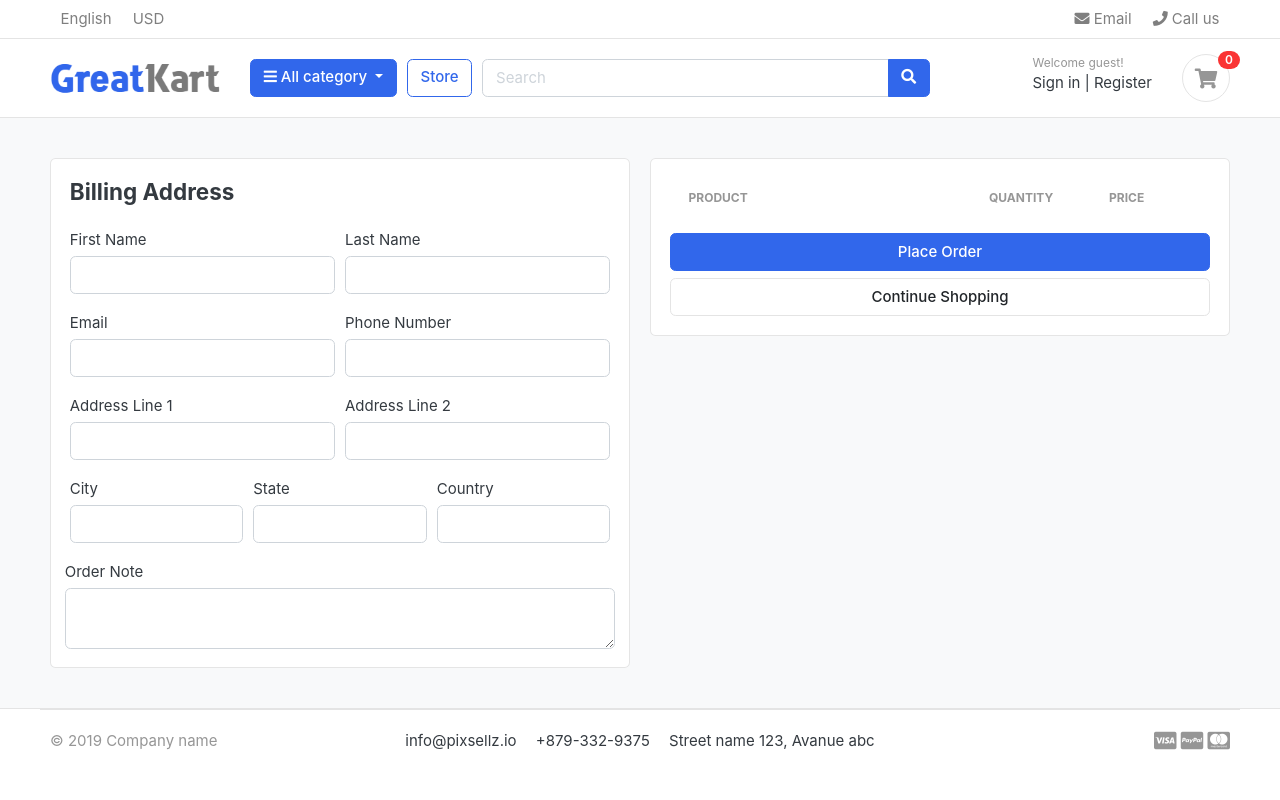
After one commit to almas-yaseen/new, a Django app: page /store/checkout/ in a window 1280 px wide. The commit adds this page. Run offline with Django 5.2, Linux system fonts and the light colour scheme; data comes from the database, SQL or seed files in the repository; tables that the repository leaves empty hold one stand-in row (values such as "Sample post"); lists and menus that the app fills with data are empty; some libraries are stand-ins or nearby versions; some web fonts are replaced.

Commit message:
checkout

```diff
--- a/shop/carts/urls.py
+++ b/shop/carts/urls.py
@@ -5,7 +5,7 @@ urlpatterns = [
     path('add_cart/<int:product_id>/',views.add_cart,name='add_cart'),
     path('remove_cart/<int:product_id>/<int:cart_item_id>',views.remove_cart,name='remove_cart'),
     path('remove_cart_item/<int:product_id>/<int:cart_item_id>',views.remove_cart_item,name='remove_cart_item'),
-
+    path('checkout/',views.checkout,name='checkout'),
 
 
 ]
--- a/shop/carts/views.py
+++ b/shop/carts/views.py
@@ -142,3 +142,29 @@ def cart(request,total=0,quantity=0,cart_items=None):
 
 
     return render(request,'store/cart.html',context)
+
+
+def checkout(request,total=0,quantity=0,cart_items=None):
+    try:
+        tax=0
+        grand_total=0
+        cart = Cart.objects.get(cart_id =_cart_id(request))
+        cart_items = CartItem.objects.filter(cart=cart,is_active=True)
+        for cartitem in cart_items:
+            total +=(cartitem.product.price*cartitem.quantity)
+            quantity += cartitem.quantity
+        tax =(2*total)/100
+        grand_total = total+tax
+    except ObjectDoesNotExist:
+        pass
+
+
+    context = {
+        'total':total,
+        'quantity':quantity,
+        'cart_items':cart_items,
+        'tax':tax,
+        'grand_total':grand_total,
+    }
+
+    return render(request,'store/checkout.html',context)
--- a/shop/store/urls.py
+++ b/shop/store/urls.py
@@ -5,4 +5,5 @@ urlpatterns = [
     path('category/<slug:category_slug>/',views.store,name='products_by_category'),
     path('category/<slug:category_slug>/<slug:product_slug>/',views.product_detail,name='product_detail'),
     path('search/',views.search,name='search'),
+    path('checkout/',views.checkout,name='checkout'),
 ]
--- a/shop/store/views.py
+++ b/shop/store/views.py
@@ -67,3 +67,8 @@ def search(request):
 
 
     return render(request,'store/store.html',context)
+
+
+
+def checkout(request):
+    return render(request,'store/checkout.html')
--- a/shop/templates/store/cart.html
+++ b/shop/templates/store/cart.html
@@ -113,7 +113,7 @@
                 <p class="text-center mb-3">
                     <img src="./images/misc/payments.png" height="26">
                 </p>
-                <a href="./place-order.html" class="btn btn-primary btn-block"> Checkout </a>
+                <a href="{% url 'checkout' %}" class="btn btn-primary btn-block"> Checkout </a>
                 <a href="./store.html" class="btn btn-light btn-block">Continue Shopping</a>
             </div> <!-- card-body.// -->
             </div> <!-- card.// -->
--- /dev/null
+++ b/shop/templates/store/checkout.html
@@ -0,0 +1,140 @@
+{% extends 'base.html' %}
+{% load static %}
+
+{% block content %}
+
+
+<section class="section-content padding-y bg">
+<div class="container">
+
+<!-- ============================ COMPONENT 1 ================================= -->
+
+<div class="row">
+	<aside class="col-lg-6">
+<div class="card">
+  <div class="card-body">
+    <h4 class="card-title mb-4">Billing Address</h4>
+    <form action="" method="POST">
+      {% csrf_token %}
+      <div class="form-row">
+        <div class="col form-group">
+          <label for="">First Name</label>
+          <input type="text" name="first_name" class="form-control" required>
+        </div>
+        <div class="col form-group">
+          <label for="">Last Name</label>
+          <input type="text" name="last_name" class="form-control" required>
+        </div>
+      </div>
+      <div class="form-row">
+        <div class="col form-group">
+          <label for="">Email</label>
+          <input type="email" name="email" class="form-control" required>
+        </div>
+        <div class="col form-group">
+          <label for="">Phone Number</label>
+          <input type="text" name="phone" class="form-control" required>
+        </div>
+      </div>
+      <div class="form-row">
+        <div class="col form-group">
+          <label for="">Address Line 1</label>
+          <input type="text" name="address_line_1" class="form-control" required>
+        </div>
+        <div class="col form-group">
+          <label for="">Address Line 2</label>
+          <input type="text" name="address_line_2" class="form-control">
+        </div>
+      </div>
+      <div class="form-row">
+        <div class="col form-group">
+          <label for="">City</label>
+          <input type="text" name="city" class="form-control" required>
+        </div>
+        <div class="col form-group">
+          <label for="">State</label>
+          <input type="text" name="state" class="form-control" required>
+        </div>
+        <div class="col form-group">
+          <label for="">Country</label>
+          <input type="text" name="country" class="form-control" required>
+        </div>
+        </div>
+        <div class="form-row">
+          <label for="">Order Note</label>
+          <textarea name="order_note" rows="2" class="form-control"></textarea>
+        </div>
+
+
+  </div>
+</div> <!-- card.// -->
+
+	</aside> <!-- col.// -->
+	<aside class="col-lg-6">
+
+		<div class="card">
+		<div class="card-body">
+      <table class="table table-borderless table-shopping-cart">
+      <thead class="text-muted">
+      <tr class="small text-uppercase">
+        <th scope="col">Product</th>
+        <th scope="col" width="120">Quantity</th>
+        <th scope="col" width="120">Price</th>
+
+      </tr>
+      </thead>
+      <tbody>
+
+      {% for cart_item in cart_items %}
+      <tr>
+      	<td>
+      		<figure class="itemside align-items-center">
+      			<div class="aside"><img src="{{ cart_item.product.images.url }}" class="img-sm"></div>
+      			<figcaption class="info">
+      				<a href="{{ cart_item.product.get_url }}" class="title text-dark">{{ cart_item.product.product_name }}</a>
+      				<p class="text-muted small">
+      					{% if cart_item.variations.all %}
+      						{% for item in cart_item.variations.all %}
+      							{{ item.variation_category | capfirst }} : {{ item.variation_value | capfirst }} <br>
+      						{% endfor %}
+      					{% endif %}
+      				</p>
+      			</figcaption>
+      		</figure>
+      	</td>
+      	<td>
+      		<!-- col.// -->
+      				<label for="">{{cart_item.quantity}}</label>
+      	</td>
+      	<td>
+      		<div class="price-wrap">
+      			<var class="price">$ {{ cart_item.sub_total }}</var>
+      			<small class="text-muted"> $ {{ cart_item.product.price }} each </small>
+      		</div> <!-- price-wrap .// -->
+      	</td>
+
+      </tr>
+      {% endfor %}
+
+      </tbody>
+      </table>
+
+      <button type="submit" name="submit" class="btn btn-primary btn-block">Place Order</button>
+			<a href="{% url 'store' %}" class="btn btn-light btn-block">Continue Shopping</a>
+      </form>
+		</div> <!-- card-body.// -->
+		</div> <!-- card.// -->
+
+
+</aside> <!-- col.// -->
+
+
+</div> <!-- row.// -->
+
+<!-- ============================ COMPONENT 1 END .// ================================= -->
+
+</div> <!-- container .//  -->
+</section>
+<!-- ========================= SECTION CONTENT END// ========================= -->
+
+{% endblock %}
```
